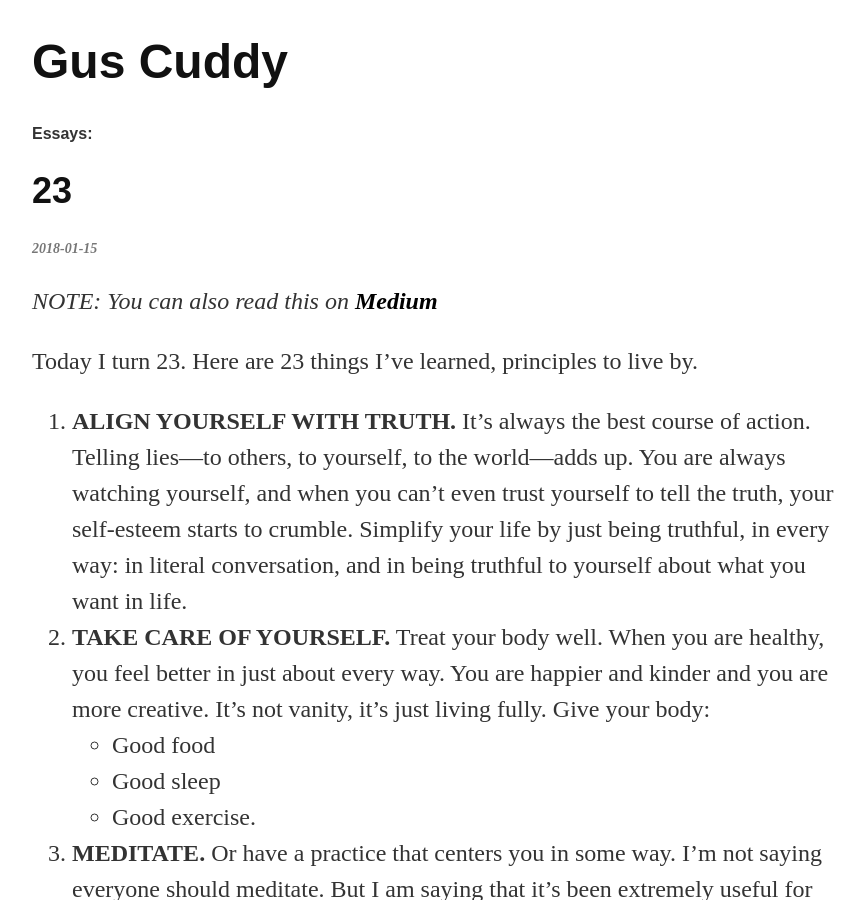
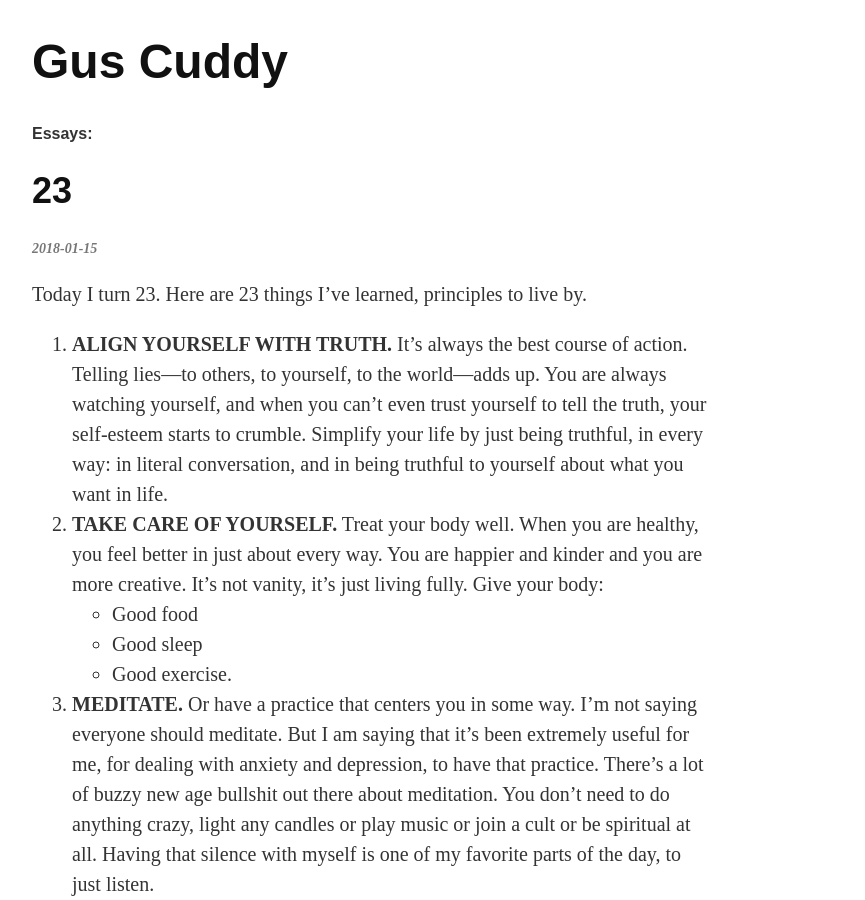
Before and after one commit to gcuddy/gcuddy.github.io, a Jekyll site: the page built from _posts/2018-01-15-twentythree.md, in a window 1280 px wide and 900 px high. Shown: the whole window, without its empty margins (32-897 px from the left). Built offline with Jekyll 4.4.1, drawn with Linux system fonts in a browser that asks for light colours; nearby versions of some CDN libraries; library files that are not in the unit come from our copies.

Commit message:
Changes.

```diff
--- a/_layouts/post.html
+++ b/_layouts/post.html
@@ -7,7 +7,7 @@
     <h1 class="f5 lh-title"><a href="/blog" class="link dark-gray dim">Essays:</a></h1>
     <h1 class="f2 lh-title">{{ page.title }}</h1>
     <h1 class="f6 i lh-copy gray baskerville"> {{ page.date | date: "%Y-%m-%d" }}</h1>
-       <div class="dark-gray measure-wide lh-copy baskerville f3">
+       <div class="dark-gray measure-wide lh-copy baskerville f4">
 
        {{ content }}
 
--- a/_posts/2018-01-15-twentythree.md
+++ b/_posts/2018-01-15-twentythree.md
@@ -3,8 +3,6 @@ layout: post
 title: "23"
 permalink: /23
 ---
-
-*NOTE: You can also read this on [Medium](https://medium.com/@guscuddy/23-principles-to-live-by-fd10ccab3156)*
 
 Today I turn 23. Here are 23 things I’ve learned, principles to live by.
 
```
